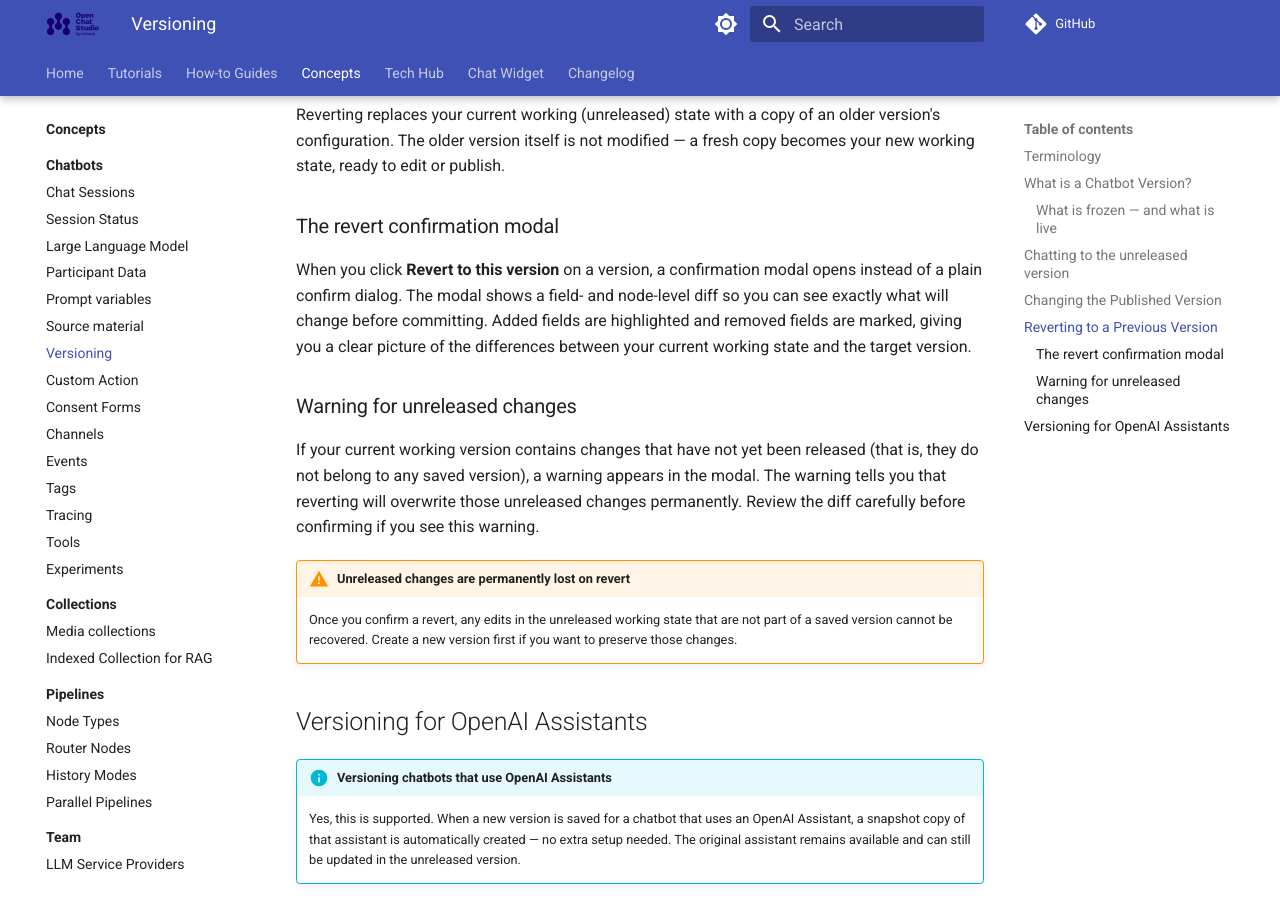
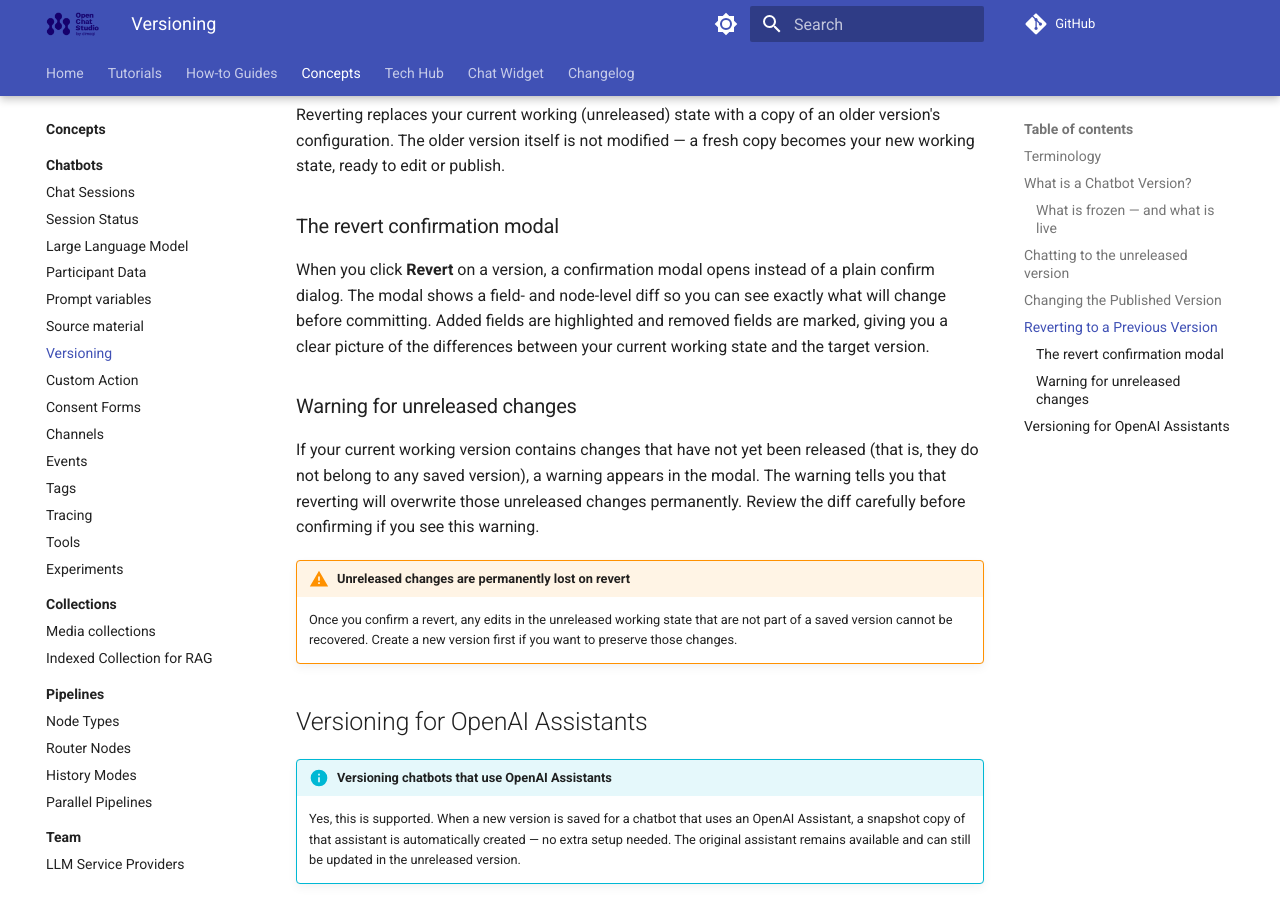
Before and after one commit to dimagi/open-chat-studio-docs, an MkDocs documentation site: the page built from docs/concepts/versioning.md, in a window 1280 px wide and 900 px high, scrolled down 2014 px. Built offline with MkDocs 1.6.1 and Material for MkDocs 9.7.7, drawn with Linux system fonts in a browser that asks for light colours; a script that is not in the unit is left out; comment, search, counter and statistics services are not loaded.

Commit message:
Clarify revert confirmation modal description
Updated the wording in the revert confirmation modal section for clarity.

```diff
--- a/docs/concepts/versioning.md
+++ b/docs/concepts/versioning.md
@@ -54,7 +54,7 @@ Reverting replaces your current working (unreleased) state with a copy of an old
 
 ### The revert confirmation modal
 
-When you click **Revert to this version** on a version, a confirmation modal opens instead of a plain confirm dialog. The modal shows a field- and node-level diff so you can see exactly what will change before committing. Added fields are highlighted and removed fields are marked, giving you a clear picture of the differences between your current working state and the target version.
+When you click **Revert** on a version, a confirmation modal opens instead of a plain confirm dialog. The modal shows a field- and node-level diff so you can see exactly what will change before committing. Added fields are highlighted and removed fields are marked, giving you a clear picture of the differences between your current working state and the target version.
 
 ### Warning for unreleased changes
 
```
